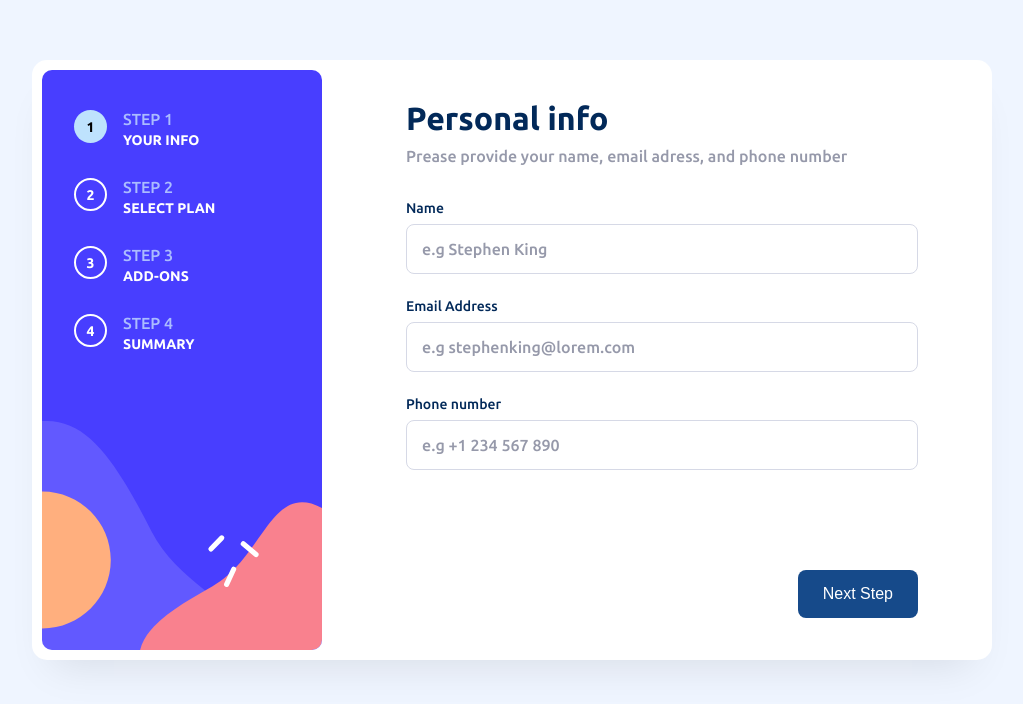
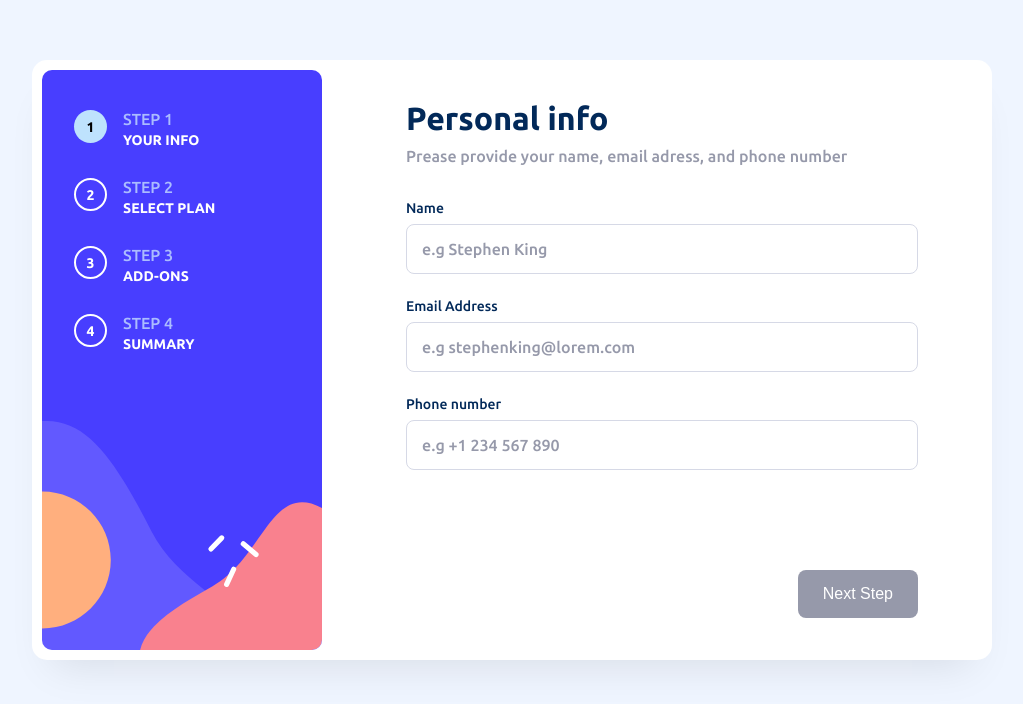
Before and after one commit to orafael93/substep-form-frontend-mentor, a React (Vite) app: page / in a window 1280 px wide. Shown: the part 132-836 px from the top of the page, without its empty margins (128-1151 px from the left). Built offline with nearby package versions, Linux system fonts and the light colour scheme.

Commit message:
feat: adiciona estado disabled no botao no componente PersonalInfo

```diff
--- a/src/components/PersonalInfo/styles.ts
+++ b/src/components/PersonalInfo/styles.ts
@@ -75,8 +75,12 @@ export const NextStepWrapper = styled.div`
     `}
 `
 
-export const Button = styled.button`
-    ${({ theme }) => css`
+type ButtonType = {
+    disabled: boolean
+}
+
+export const Button = styled.button<ButtonType>`
+    ${({ theme, disabled }) => css`
         background: #164a8a;
         border: none;
 
@@ -92,10 +96,16 @@ export const Button = styled.button`
         font-size: 16px;
         font-weight: 500;
 
-        &:hover {
+        &:hover:not(:disabled) {
             background: ${theme.denim};
             cursor: pointer;
         }
+
+        ${disabled &&
+        css`
+            background: ${theme.grey};
+            cursor: not-allowed;
+        `}
     `}
 `
 
```
